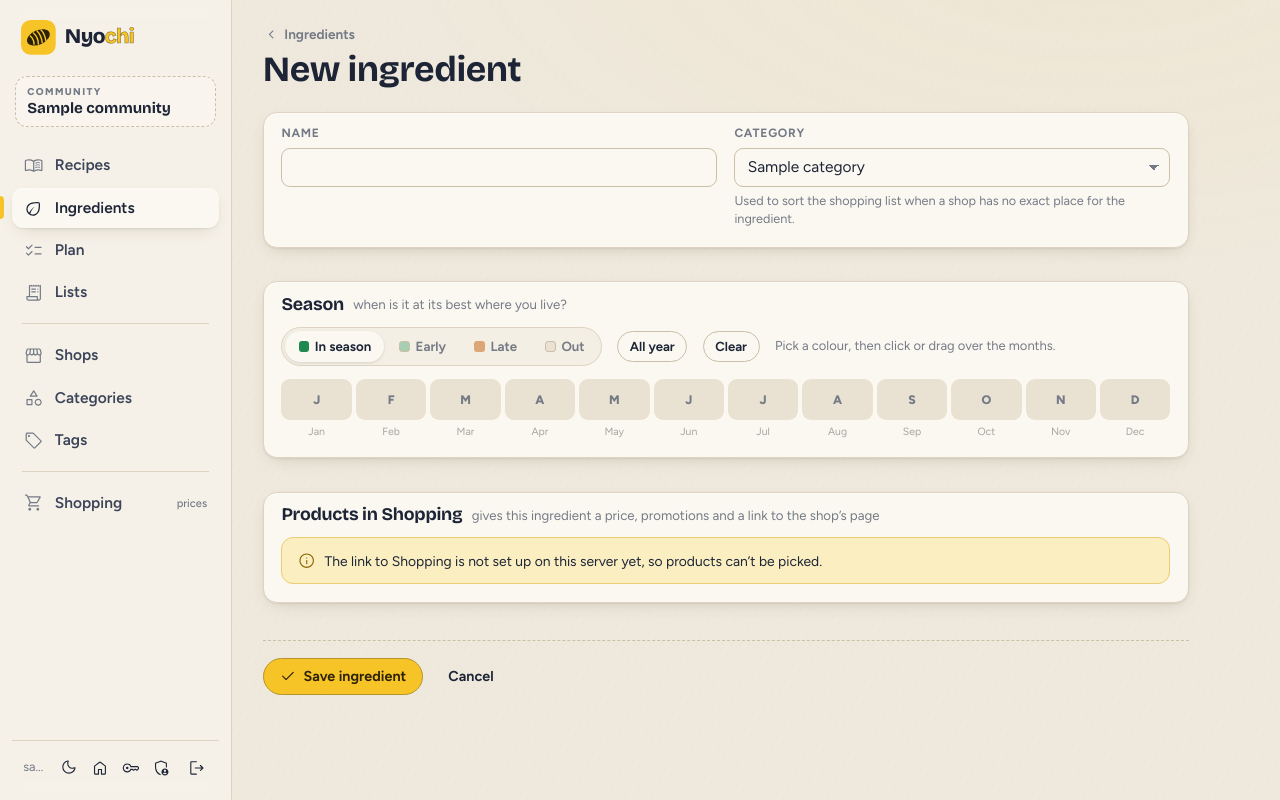
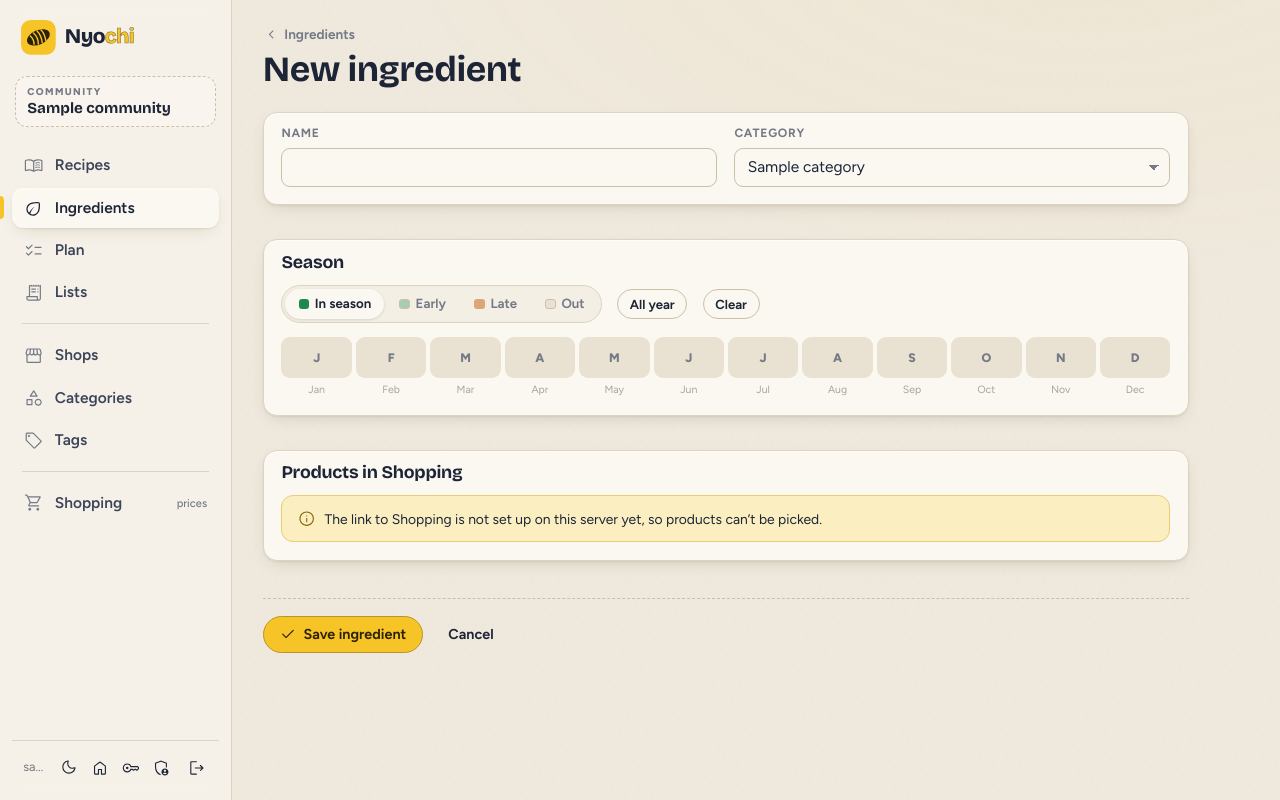
Before and after one commit to Nephty/nyochi, a Django app: page /ingredients/new/ in a window 1280 px wide. Run offline with Django 5.2, Linux system fonts and the light colour scheme; a user stored in the database is signed in; tables that the repository leaves empty hold one stand-in row (values such as "Sample post").

Commit message:
Remove helper texts from forms and shop list; drop per-recipe source under list lines
Co-Authored-By: Claude Sonnet 5.5 <noreply@anthropic.com>
Claude-Session: https://claude.ai/code/session_011kLord56GTEvC158m8ay1p

```diff
--- a/static/nyochi/receipt.js
+++ b/static/nyochi/receipt.js
@@ -25,7 +25,6 @@ function line(l, opts) {
       l.season && l.season !== "unknown" ? h(`span.chip.season-${l.season}`, {}, SEASON_TEXT[l.season]) : null,
       opts.onDelete && l.id ? h("button.btn.btn-ghost.btn-sm.btn-icon.del", { type: "button", "aria-label": `Remove ${l.name}`, onclick: () => opts.onDelete(l) }, icon("close")) : null),
     h("div.qty", {}, l.amount != null ? `${num(l.amount)} ${l.unit}` : ""),
-    l.sources?.length ? h("div.src", {}, `for ${l.sources.join(", ")}`) : null,
     buy ? h("div.buy", {},
       storeChip(buy.store, buy.store_label),
       h("span.pn", { title: buy.name }, `${buy.packs > 1 ? `${buy.packs} × ` : ""}${buy.name}`),
--- a/templates/ingredients/form.html
+++ b/templates/ingredients/form.html
@@ -22,13 +22,12 @@
       <div class="field">
         <label class="label" for="{{ form.category.id_for_label }}">Category</label>
         {{ form.category }}{{ form.category.errors }}
-        <span class="help">Used to sort the shopping list when a shop has no exact place for the ingredient.</span>
       </div>
     </div>
   </div></section>
 
   <section class="panel form-card"><div class="panel-body">
-    <div class="section-h"><h2>Season</h2><span class="hint">when is it at its best where you live?</span></div>
+    <div class="section-h"><h2>Season</h2></div>
     <div class="brush no-print" data-brushbar hidden>
       <div class="seg" role="group" aria-label="Paint with">
         <button type="button" data-brush="in" aria-pressed="true"><i class="m-in"></i>In season</button>
@@ -38,7 +37,6 @@
       </div>
       <button type="button" class="btn btn-sm" data-fill="in">All year</button>
       <button type="button" class="btn btn-sm" data-fill="out">Clear</button>
-      <span class="muted sm">Pick a colour, then click or drag over the months.</span>
     </div>
     <div class="ribbon big edit" data-ribbon>
       {% for number, label, field in form.season_cells %}
@@ -49,7 +47,7 @@
   </div></section>
 
   <section class="panel form-card"><div class="panel-body picker" data-picker data-store-hint="">
-    <div class="section-h"><h2>Products in Shopping</h2><span class="hint">gives this ingredient a price, promotions and a link to the shop’s page</span></div>
+    <div class="section-h"><h2>Products in Shopping</h2></div>
     {% if shopping_on %}
       <div class="linkcards" data-chosen></div>
       <div class="search" style="margin-top:.9rem">{% icon "search" %}<input class="input" type="search" placeholder="Search Shopping: “penne”, “tomates pelées”…" data-search autocomplete="off" aria-label="Search Shopping products"></div>
--- a/templates/recipes/form.html
+++ b/templates/recipes/form.html
@@ -52,7 +52,7 @@
   </div></section>
 
   <section class="panel form-card"><div class="panel-body">
-    <div class="section-h"><h2>Ingredients</h2><span class="hint">the star marks the main ingredients, the ones whose season matters most</span></div>
+    <div class="section-h"><h2>Ingredients</h2></div>
     {{ formset.management_form }}
     {% if formset.non_form_errors %}<div class="notice bad" style="margin-bottom:.8rem">{% icon "error" %}<div>{{ formset.non_form_errors }}</div></div>{% endif %}
     <div class="irows" data-rows>
--- a/templates/shops/list.html
+++ b/templates/shops/list.html
@@ -21,8 +21,7 @@
     {% csrf_token %}
     <div class="top"><span class="glyph">{% icon "add" %}</span><h3>Add a shop</h3></div>
     <div class="field"><label class="label" for="{{ form.name.id_for_label }}">Name</label>{{ form.name }}{{ form.name.errors }}</div>
-    <div class="field"><label class="label" for="{{ form.shopping_store.id_for_label }}">Shopping store</label>{{ form.shopping_store }}
-      <span class="help">When set, lists for this shop prefer that store’s products.</span></div>
+    <div class="field"><label class="label" for="{{ form.shopping_store.id_for_label }}">Shopping store</label>{{ form.shopping_store }}</div>
     <button class="btn btn-primary" type="submit">{% icon "add" %}Add shop</button>
   </form>{% endif %}
 </div>
```
